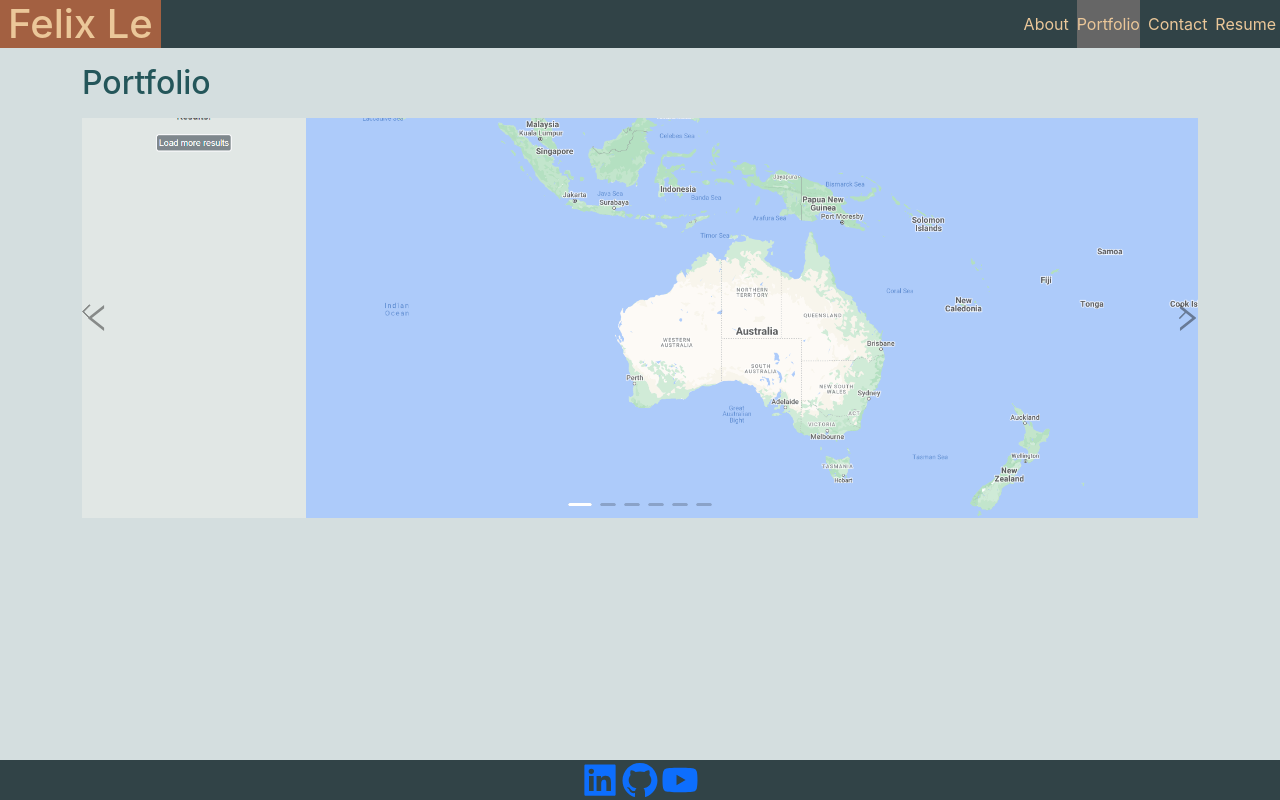
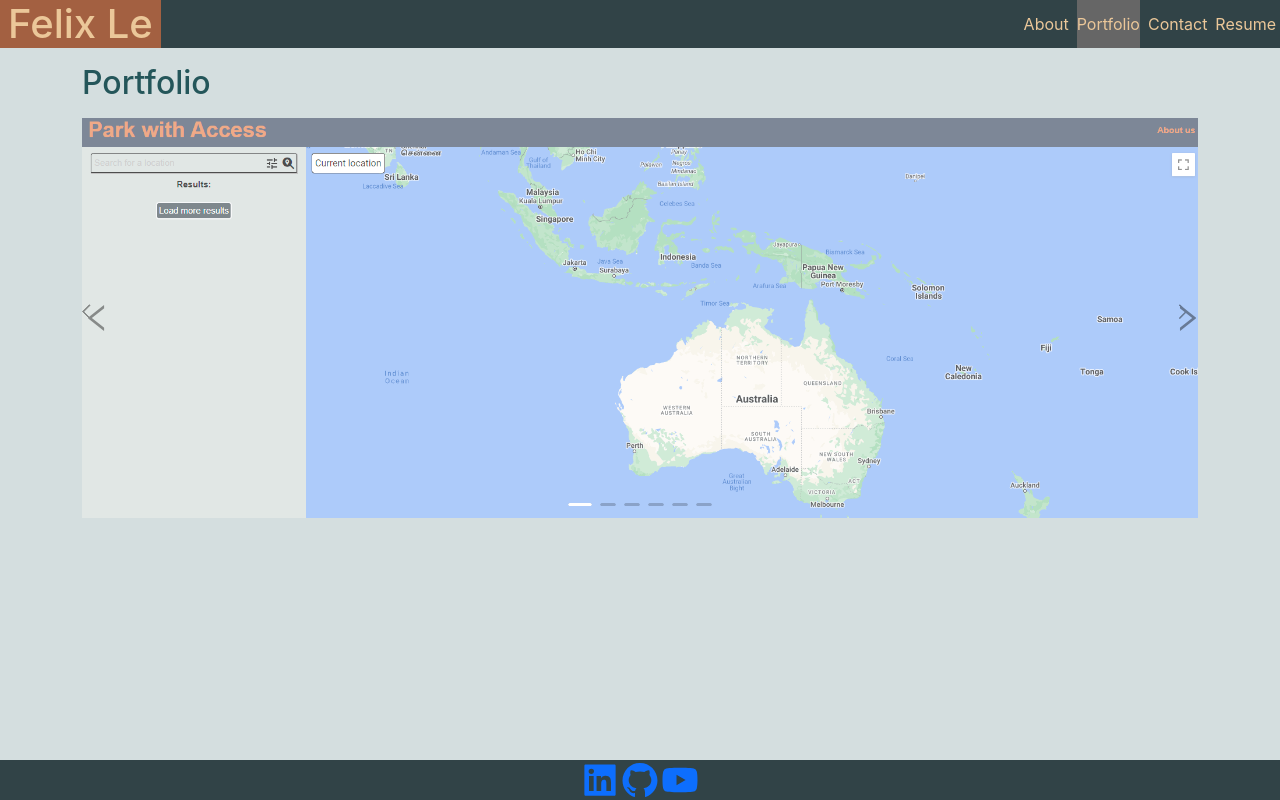
Before and after one commit to honguyen00/updated-portfolio, a React (Vite) app: page /portfolio in a window 1280 px wide. Built offline with nearby package versions, Linux system fonts and the light colour scheme; grey boxes are pictures that could not be loaded.

Commit message:
adding readme file

```diff
--- a/src/components/Work.jsx
+++ b/src/components/Work.jsx
@@ -5,7 +5,7 @@
     const [style, setStyle] = useState({display: 'none'})
     return (
         <div className="work-container" style={{position: 'relative'}} onMouseOver={() => {setStyle({display: 'block'})}} onMouseOut={() => {setStyle({display: 'none'})}}>
-            <a href={livesite} target="_blank" style={{backgroundImage: `url(${image})`, backgroundSize: 'cover', backgroundPosition: 'center', display: 'block'}}>
+            <a href={livesite} target="_blank" style={{backgroundImage: `url(${image})`, backgroundSize: 'cover', display: 'block'}}>
                 <div className={style.display === 'none' ? "blur-effect d-flex align-items-center justify-content-center" :
                 "blur-effect d-flex align-items-center justify-content-center hover"}></div>
             </a>
```
Also changed, not shown: src/assets/readme-demo.png (added), 1 other file (tests, documents, lock files or other folders).
